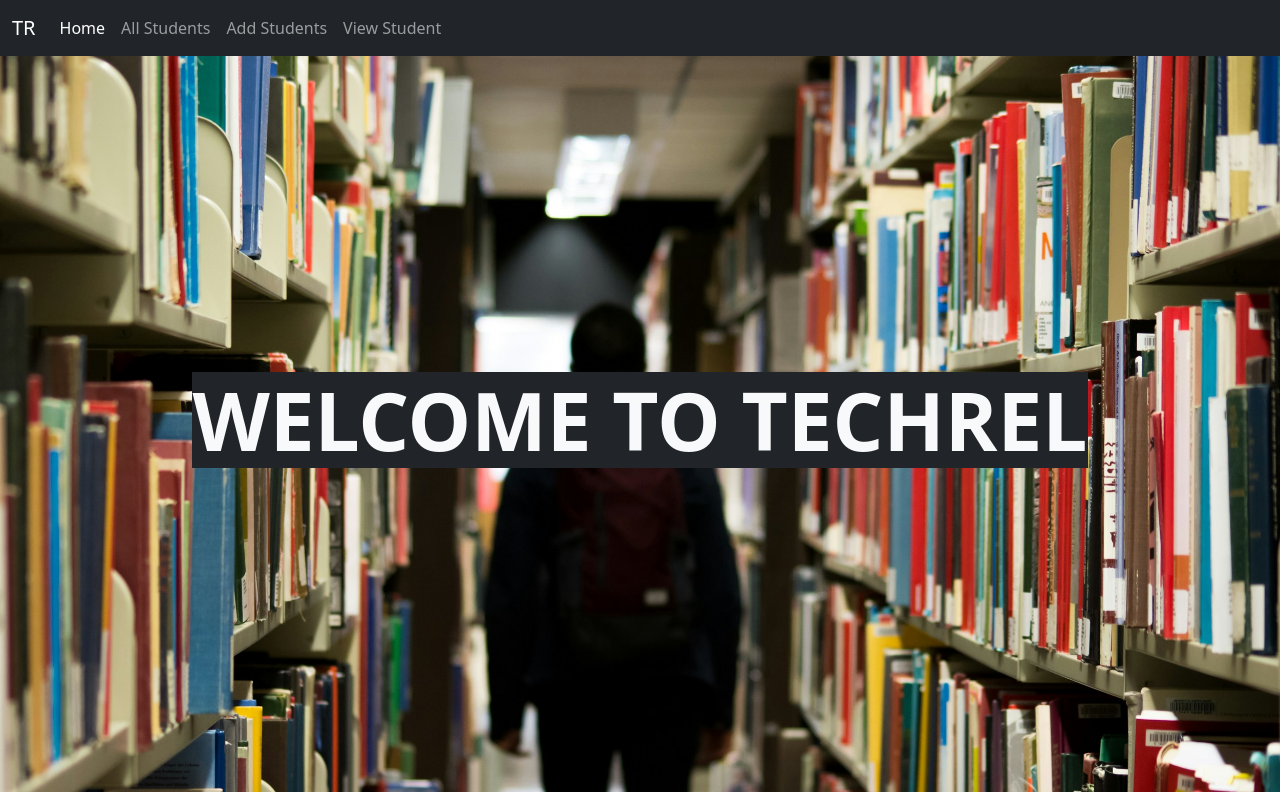
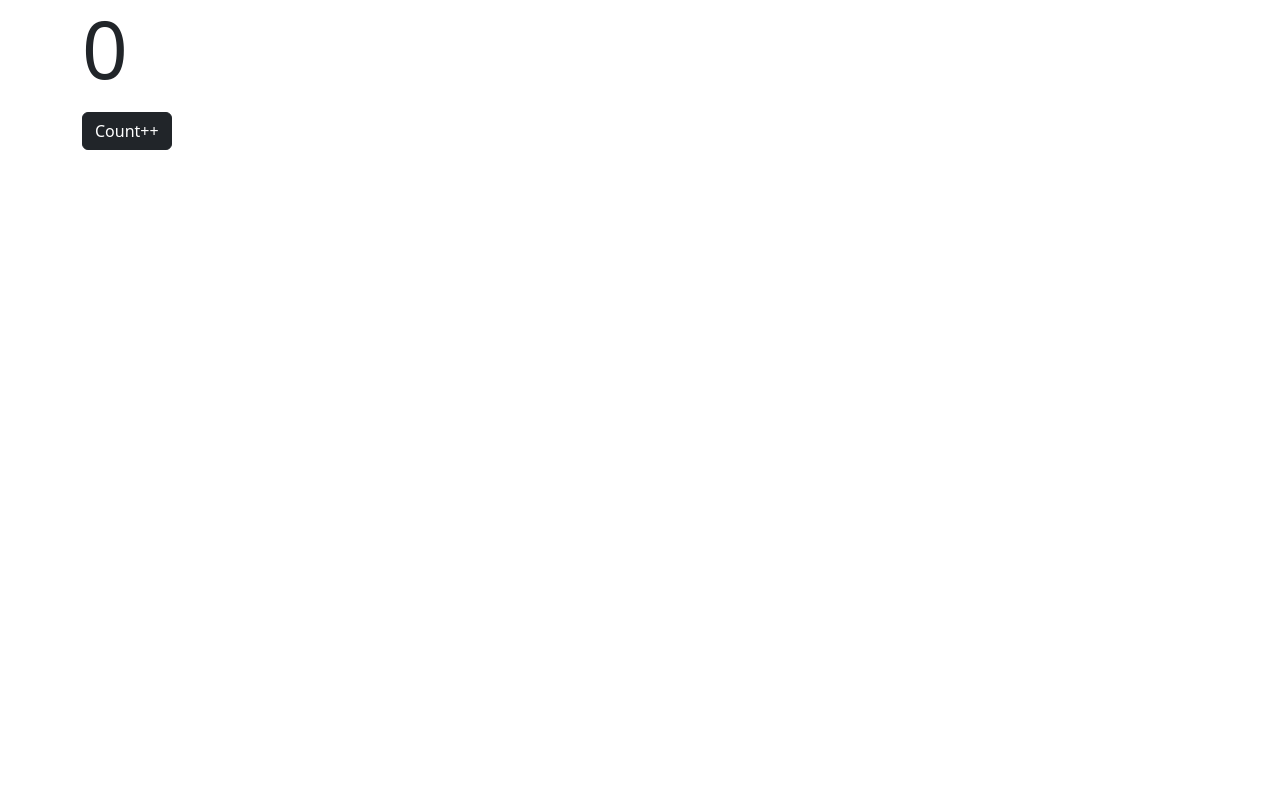
Before and after one commit to vijayghore2024/students-app, a React (Create React App) app: page / in a window 1280 px wide. Built offline with nearby package versions, Linux system fonts and the light colour scheme.

Commit message:
useEffect

```diff
--- a/src/App.js
+++ b/src/App.js
@@ -5,11 +5,37 @@ import AddStudent from "./components/AddStudent";
 import ViewStudent from "./components/ViewStudent";
 import { BrowserRouter, Route, Routes } from "react-router-dom";
 import Home from "./components/Home";
+import { useEffect, useState } from "react";
+import userEvent from "@testing-library/user-event";
 
 function App() {
+  const [count, setCount] = useState(0);
+
+  useEffect(() => {
+    showAlert();
+  }, [count])
+  const handleClick = () => {
+    setCount(count + 1)
+  }
+
+  const showAlert = () => {
+    alert("React App Loaded..")
+  }
+
   return (
+
+
     <div className="">
-      <BrowserRouter>
+
+          <div className="container">
+              <p className="display-1">{count}</p>
+
+              <button className="btn btn-dark" onClick={() => handleClick()}>Count++</button>
+          </div>
+
+
+
+      {/* <BrowserRouter>
         <Navbar />
         <Routes>
           <Route path="/" element={<Home />} />
@@ -17,7 +43,7 @@ function App() {
           <Route path="/addstudent" element={<AddStudent />} />
           <Route path="/viewstud" element={<ViewStudent />} />
         </Routes>
-      </BrowserRouter>
+      </BrowserRouter> */}
     </div>
   );
 }
```
